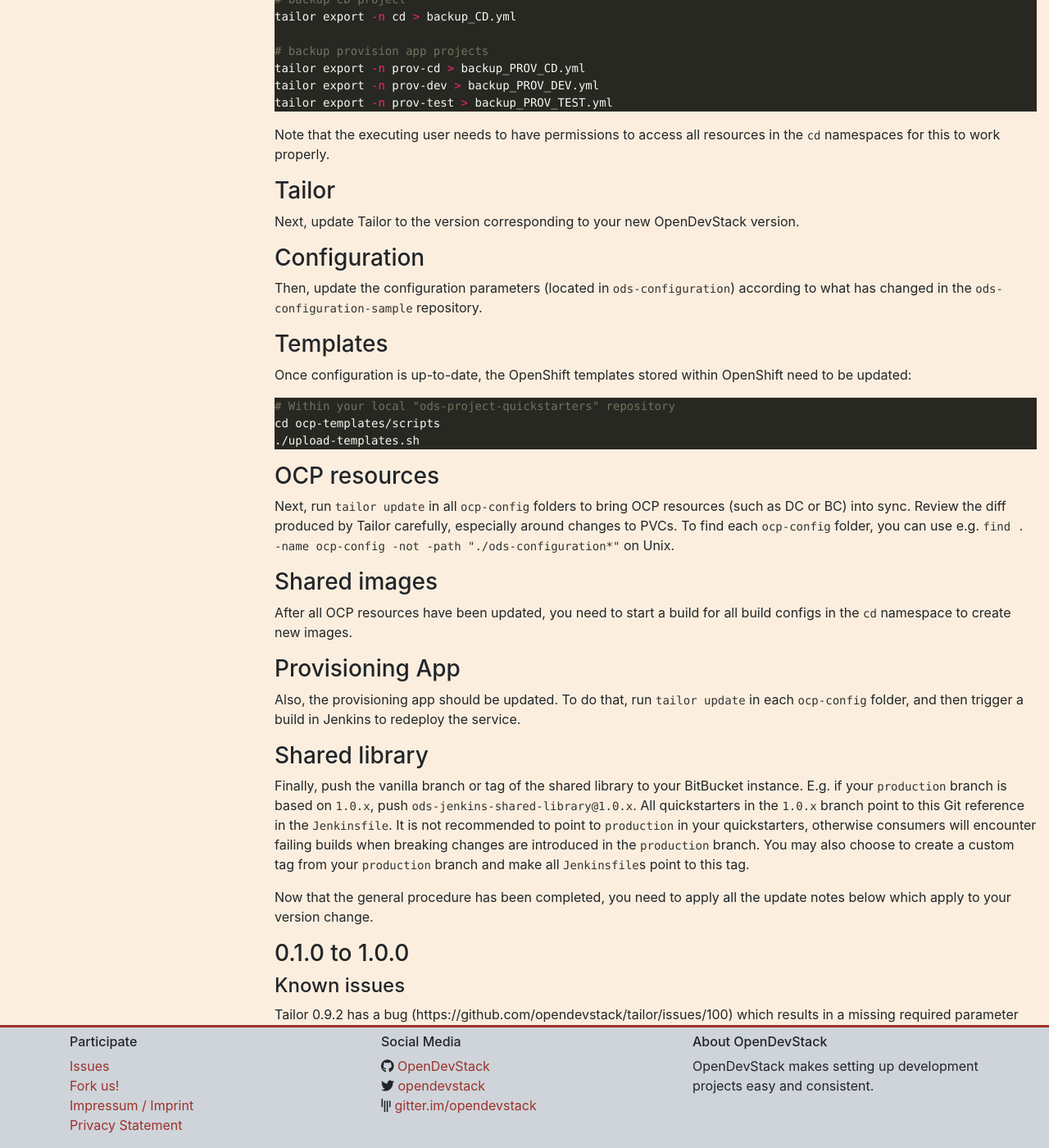
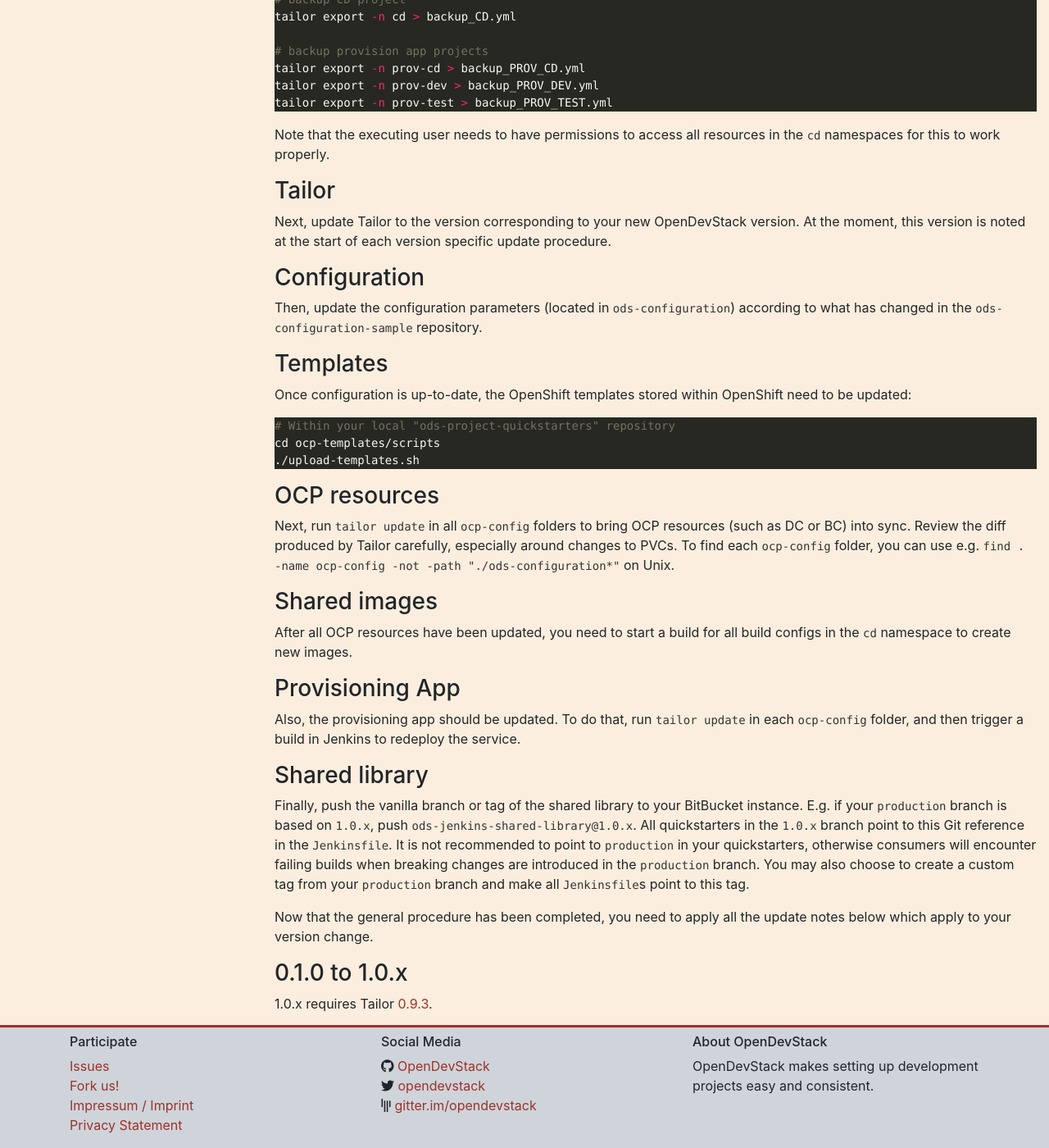
Before and after one commit to opendevstack/opendevstack.github.io, a Jekyll site: the page built from doc/update-guide.md, in a window 1280 px wide and 1400 px high, scrolled down 1714 px. Shown: the whole window at 82% size. Built offline with Jekyll 4.4.1, drawn with Linux system fonts in a browser that asks for light colours; our own code applies the rules of GitHub Pages for plain Markdown files; some of the changed text lies outside the part shown.

Commit message:
Point to Tailor 0.9.3

```diff
--- a/doc/update-guide.md
+++ b/doc/update-guide.md
@@ -79,7 +79,8 @@
 ### Tailor
 
 Next, update Tailor to the version corresponding to your new OpenDevStack
-version.
+version. At the moment, this version is noted at the start of each version specific
+update procedure.
 
 ### Configuration
 
@@ -128,13 +129,9 @@
 Now that the general procedure has been completed, you need to apply all the
 update notes below which apply to your version change.
 
-### 0.1.0 to 1.0.0
+### 0.1.0 to 1.0.x
 
-#### Known issues
-
-Tailor 0.9.2 has a bug (https://github.com/opendevstack/tailor/issues/100) which results in a missing
-required parameter `TAILOR_NAMESPACE`. If you encounter this, set the parameter via the CLI, e.g.
-`tailor update --param TAILOR_NAMESPACE=<namespace> --ignore-unknown-parameters`.
+1.0.x requires Tailor [0.9.3](https://github.com/opendevstack/tailor/releases/tag/v0.9.3).
 
 #### Update `xyz-cd` projects
 
```
